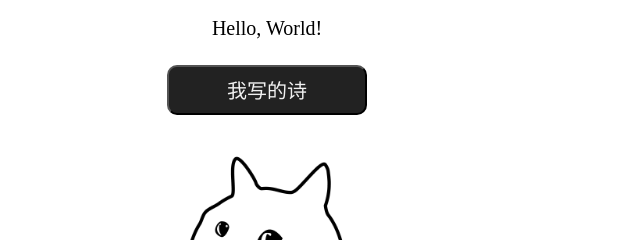
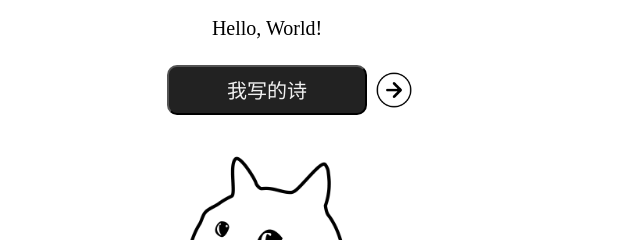
Before and after one commit to buptsdz/myweb, a plain HTML site: page index.html in a window 1280 px wide. Shown: the part 236-476 px from the top of the page, 373-1013 px from the left. Drawn offline with Linux system fonts and the light colour scheme.

Commit message:
2023.9.20

```diff
--- a/css/a.css
+++ b/css/a.css
@@ -1,3 +1,7 @@
-.no-underline {
-  text-decoration: none;
+a.no-underline {
+  text-decoration: none; /* 移除下划线 */
+  display: inline-block;
+  overflow: hidden;
+  vertical-align: middle;
+  line-height: 0; /* 设置行高为0，确保没有额外的空白间隙 */
 }
--- a/css/button.css
+++ b/css/button.css
@@ -7,6 +7,13 @@
   cursor: pointer;
   z-index: 1;
   border-radius: 10px;
+}
+
+.button2 a {
+  display: flex;
+  align-items: center;
+  justify-content: center;
+  height: 100%;
 }
 
 .button2::before {
--- a/index.html
+++ b/index.html
@@ -44,16 +44,41 @@
       <p style="text-align: center; font-size: 20px; margin-top: -10px">
         Hello, World!
       </p>
+
       <div style="text-align: center">
-        <button class="button2">
+        <div
+          style="
+            margin: 0 auto;
+            text-align: left;
+            display: inline-block;
+            position: relative;
+          "
+        >
+          <button class="button2" style="color: #f1f1f1; font-size: 20px">
+            我写的诗
+          </button>
           <a
             href="./shiji.html"
             class="no-underline"
-            style="color: #f1f1f1; font-size: 20px"
-            >我写的诗</a
+            style="
+              position: absolute;
+              border-radius: 50%;
+              width: 40px;
+              height:40px;
+			  margin-top: 5px;
+			  margin-left: 7px;
+              vertical-align: middle;
+            "
           >
-        </button>
+            <img
+              src="./img/tubiao/rightArrow.png"
+              style="width: 100%; height: 100%; object-fit: cover"
+              alt="Right Arrow"
+            />
+          </a>
+        </div>
       </div>
+
       <div class="img-container">
         <img
           src="./img/backGround/dogHead.png"
```
Also changed, not shown: img/tubiao/whiteRightArrow.png (added).
